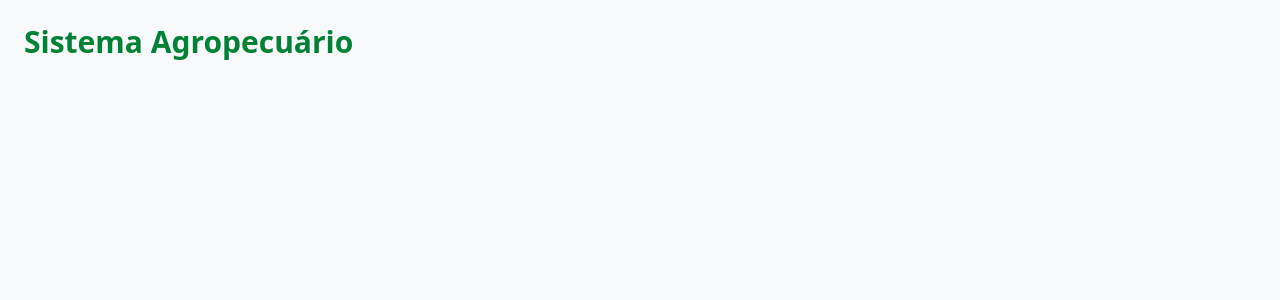
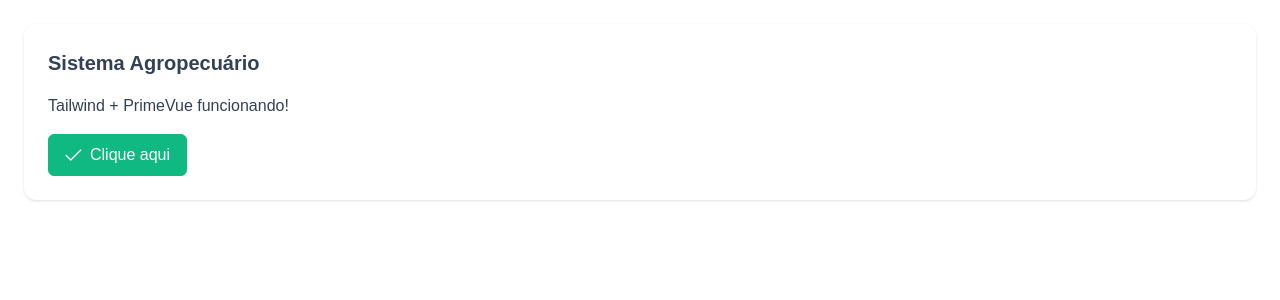
Before and after one commit to valdirmsjunior/agrogestor, a Vue app in the folder frontend/: page / in a window 1280 px wide. Shown: the top 300 px of the page. Built offline with nearby package versions, Linux system fonts and the light colour scheme; the HTML template or start-up script is replaced by a standard one; a web font is replaced by a local one.

Commit message:
COnfigurando PrimeVue

```diff
--- a/frontend/postcss.config.js
+++ b/frontend/postcss.config.js
@@ -1,6 +1,6 @@
 
 export default {
   plugins: {
-    '@tailwindcss/postcss': {},
+    "@tailwindcss/postcss": {},
   },
 }
--- a/frontend/src/App.vue
+++ b/frontend/src/App.vue
@@ -1,10 +1,18 @@
-<script setup lang="ts"></script>
-
 <template>
-  <div class="min-h-screen bg-gray-50 p-6">
-    <h1 class="text-3xl font-bold text-green-700">Sistema Agropecuário</h1>
-    <RouterView />
+  <div class="p-6">
+    <Card>
+      <template #title>Sistema Agropecuário</template>
+      <template #content>
+        <p class="mb-4">Tailwind + PrimeVue funcionando!</p>
+        <Button label="Clique aqui" icon="pi pi-check" />
+      </template>
+    </Card>
   </div>
 </template>
 
+<script setup lang="ts">
+import Card from 'primevue/card'
+import Button from 'primevue/button'
+</script>
+
 <style scoped></style>
--- a/frontend/src/assets/main.css
+++ b/frontend/src/assets/main.css
@@ -1 +1,5 @@
 @import 'tailwindcss';
+
+body {
+  @apply bg-white text-gray-900;
+}
--- a/frontend/src/main.ts
+++ b/frontend/src/main.ts
@@ -1,12 +1,22 @@
 import './assets/main.css'
+
+import 'primevue/resources/themes/aura-light-green/theme.css'
+import 'primevue/resources/primevue.min.css'
+import 'primeicons/primeicons.css'
 
 import { createApp } from 'vue'
 import { createPinia } from 'pinia'
 
 import App from './App.vue'
 import router from './router'
+import PrimeVue from 'primevue/config'
 
 const app = createApp(App)
+
+app.use(PrimeVue, {
+  ripple: true,
+  inputStyle: 'outlined',
+})
 
 app.use(createPinia())
 app.use(router)
```
